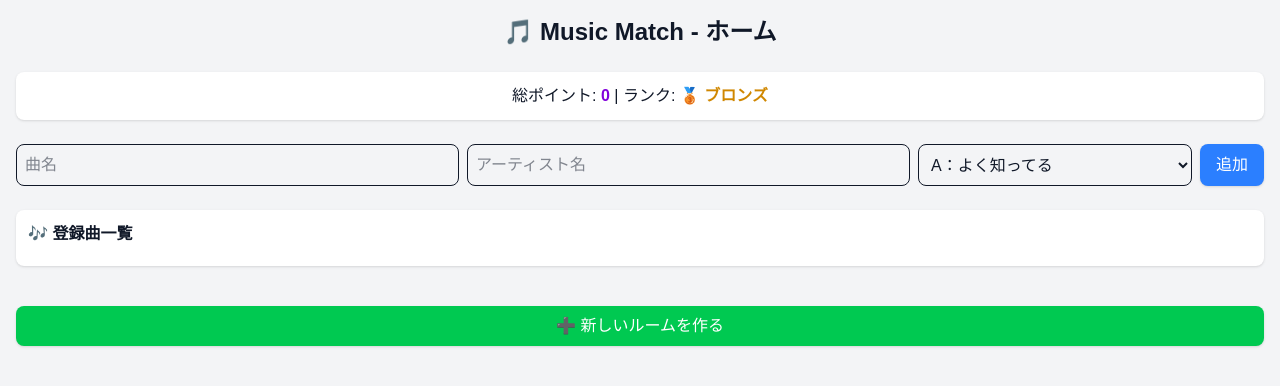
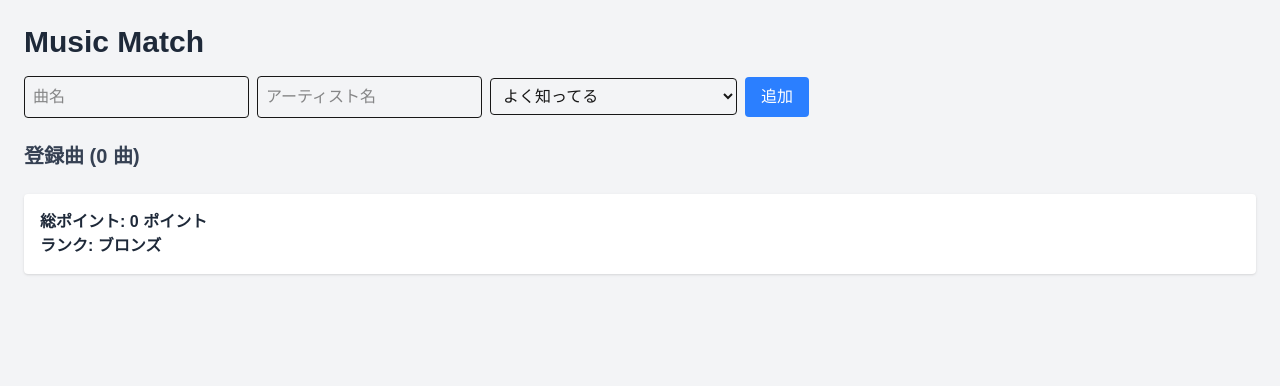
Before and after one commit to kadann284-sud/music-match, a Next.js app: page / in a window 1280 px wide. Before the commit this address had no page. Shown: the top 386 px of the page. Built offline with nearby package versions, Linux system fonts and the light colour scheme.

Commit message:
Fix localStorage SSR error with 'use client'

```diff
--- a/app/page.tsx
+++ b/app/page.tsx
@@ -1,170 +1,141 @@
-"use client";
+"use client"; // クライアントサイド専用にする
 
-import { useState, useEffect } from 'react';
-import { useRouter } from 'next/navigation';
-import { db } from '@/lib/firebase';
-import { doc, onSnapshot, setDoc } from 'firebase/firestore';
+import { useEffect, useState } from "react";
 
-type Song = { name: string; artist: string; key: string; rating: 'A' | 'B' | 'C' };
-type User = { id: string; name: string; songs: Song[] };
-
-// ランク判定
-function getRank(points: number) {
-  if (points >= 1000) return '💎 ダイヤ';
-  if (points >= 301) return '🏆 プラチナ';
-  if (points >= 101) return '🥇 ゴールド';
-  if (points >= 51) return '🥈 シルバー';
-  return '🥉 ブロンズ';
+interface Song {
+  name: string;
+  artist: string;
+  rank: "A" | "B" | "C"; // 3段階評価
 }
 
-// 評価→ポイント変換
-function ratingToPoint(rating: 'A'|'B'|'C') {
-  switch (rating) {
-    case 'A': return 3; // よく知ってる
-    case 'B': return 2; // 聞いたことある
-    case 'C': return 1; // 名前だけ知ってる／うろ覚え
-  }
-}
+export default function Home() {
+  const [songs, setSongs] = useState<Song[]>([]);
+  const [songName, setSongName] = useState("");
+  const [artistName, setArtistName] = useState("");
+  const [rank, setRank] = useState<"A" | "B" | "C">("A");
 
-function normalizeSong(name: string, artist: string) {
-  return (name + '_' + artist).toLowerCase().normalize('NFKC').replace(/[\s\p{Punctuation}]/gu, '');
-}
+  // localStorage から読み込む
+  useEffect(() => {
+    const savedSongs = localStorage.getItem("songs");
+    if (savedSongs) setSongs(JSON.parse(savedSongs));
+  }, []);
 
-export default function HomePage() {
-  const router = useRouter();
-  const [currentUser, setCurrentUser] = useState<User | null>(null);
-  const [songs, setSongs] = useState<Song[]>([]);
-  const [songName, setSongName] = useState('');
-  const [artistName, setArtistName] = useState('');
-  const [rating, setRating] = useState<'A'|'B'|'C'>('A');
+  // 曲を保存する関数
+  const addSong = () => {
+    if (!songName.trim()) return;
 
-  const userId = localStorage.getItem('userId');
-
-  // ログインチェック・ユーザー取得
-  useEffect(() => {
-    if (!userId) {
-      router.push('/login');
+    // 重複登録防止（曲名 + アーティスト）
+    if (
+      songs.some(
+        (s) =>
+          s.name.toLowerCase().trim() === songName.toLowerCase().trim() &&
+          s.artist.toLowerCase().trim() === artistName.toLowerCase().trim()
+      )
+    ) {
+      alert("すでに登録されています");
       return;
     }
 
-    const unsub = onSnapshot(doc(db, 'users', userId), (snap) => {
-      if (snap.exists()) {
-        const data = snap.data();
-        setCurrentUser({ id: snap.id, name: data.name, songs: data.songs || [] });
-        setSongs(data.songs || []);
-      }
-    });
+    const newSong: Song = { name: songName.trim(), artist: artistName.trim(), rank };
+    const updatedSongs = [...songs, newSong];
+    setSongs(updatedSongs);
+    localStorage.setItem("songs", JSON.stringify(updatedSongs));
+    setSongName("");
+    setArtistName("");
+    setRank("A");
+  };
 
-    return () => unsub();
-  }, [userId, router]);
+  // 曲を削除
+  const deleteSong = (index: number) => {
+    const updatedSongs = songs.filter((_, i) => i !== index);
+    setSongs(updatedSongs);
+    localStorage.setItem("songs", JSON.stringify(updatedSongs));
+  };
 
-  async function addSong() {
-    if (!currentUser || !songName || !artistName) return;
+  // ランクポイント計算
+  const getRankPoints = (s: Song) => {
+    switch (s.rank) {
+      case "A":
+        return 3;
+      case "B":
+        return 2;
+      case "C":
+        return 1;
+    }
+  };
 
-    const key = normalizeSong(songName, artistName);
-    if (songs.some((s) => s.key === key)) return;
+  const totalPoints = songs.reduce((acc, s) => acc + getRankPoints(s), 0);
 
-    const newSong: Song = { name: songName, artist: artistName, key, rating };
-    const updated = { ...currentUser, songs: [...songs, newSong] };
-    await setDoc(doc(db, 'users', currentUser.id), updated);
-
-    setSongName('');
-    setArtistName('');
-    setRating('A');
-  }
-
-  async function deleteSong(songKey: string) {
-    if (!currentUser) return;
-    const updated = { ...currentUser, songs: songs.filter((s) => s.key !== songKey) };
-    await setDoc(doc(db, 'users', currentUser.id), updated);
-  }
-
-  function goToRoom() {
-    router.push(`/room/${crypto.randomUUID()}`);
-  }
-
-  // 総ポイント計算
-  const totalPoints = songs.reduce((sum, s) => sum + ratingToPoint(s.rating), 0);
-  const rank = getRank(totalPoints);
+  const getUserRank = () => {
+    if (totalPoints >= 1000) return "ダイヤ";
+    if (totalPoints >= 301) return "プラチナ";
+    if (totalPoints >= 101) return "ゴールド";
+    if (totalPoints >= 51) return "シルバー";
+    return "ブロンズ";
+  };
 
   return (
-    <main className="min-h-screen p-4 bg-gray-100 flex flex-col gap-6">
-      <h1 className="text-2xl font-bold text-center text-gray-900">🎵 Music Match - ホーム</h1>
+    <div className="min-h-screen bg-gray-100 p-6">
+      <h1 className="text-3xl font-bold text-gray-800 mb-4">Music Match</h1>
 
-      {currentUser && (
-        <div className="bg-gray-200 p-3 rounded-lg text-gray-900 font-semibold text-center">
-          ユーザー名: <span className="text-blue-700">{currentUser.name}</span> |
-          UserID: <span className="text-green-700">{currentUser.id}</span>
-        </div>
-      )}
-
-      {/* 総ポイントとランク */}
-      <div className="bg-white p-3 rounded-lg shadow text-center text-gray-900">
-        総ポイント: <span className="font-bold text-purple-700">{totalPoints}</span> | ランク: <span className="font-bold text-yellow-600">{rank}</span>
-      </div>
-
-      {/* 曲追加フォーム */}
-      <div className="flex flex-col md:flex-row gap-2">
+      <div className="mb-6">
         <input
-          className="flex-1 p-2 rounded-lg border text-gray-900"
+          className="p-2 border rounded mr-2"
           placeholder="曲名"
           value={songName}
           onChange={(e) => setSongName(e.target.value)}
         />
         <input
-          className="flex-1 p-2 rounded-lg border text-gray-900"
+          className="p-2 border rounded mr-2"
           placeholder="アーティスト名"
           value={artistName}
           onChange={(e) => setArtistName(e.target.value)}
         />
         <select
-          className="p-2 rounded-lg border text-gray-900"
-          value={rating}
-          onChange={(e) => setRating(e.target.value as 'A'|'B'|'C')}
+          className="p-2 border rounded mr-2"
+          value={rank}
+          onChange={(e) => setRank(e.target.value as "A" | "B" | "C")}
         >
-          <option value="A">A：よく知ってる</option>
-          <option value="B">B：聞いたことある</option>
-          <option value="C">C：名前だけ知ってる／うろ覚え</option>
+          <option value="A">よく知ってる</option>
+          <option value="B">聞いたことある</option>
+          <option value="C">名前だけ知ってる／うろ覚え</option>
         </select>
         <button
+          className="px-4 py-2 bg-blue-500 text-white rounded"
           onClick={addSong}
-          className="px-4 py-2 bg-blue-500 text-white rounded-lg shadow hover:bg-blue-600 transition"
         >
           追加
         </button>
       </div>
 
-      {/* 曲リスト */}
-      <div className="bg-white p-3 rounded-lg shadow flex flex-col gap-2">
-        <h2 className="font-semibold text-gray-900">🎶 登録曲一覧</h2>
-        <ul className="flex flex-col gap-1">
-          {songs.map((s) => (
-            <li key={s.key} className="flex justify-between items-center p-1 rounded hover:bg-gray-100">
-              <div>
-                <span className="font-bold text-gray-900">{s.name}</span> -{' '}
-                <span className="text-gray-700">{s.artist}</span> (
-                <span className="text-purple-700 font-semibold">
-                  {s.rating} ({ratingToPoint(s.rating)}pt)
-                </span>)
-              </div>
-              <button
-                onClick={() => deleteSong(s.key)}
-                className="text-red-500 font-bold px-2"
-              >
-                ❌
-              </button>
-            </li>
-          ))}
-        </ul>
+      <h2 className="text-xl font-semibold text-gray-700 mb-2">
+        登録曲 ({songs.length} 曲)
+      </h2>
+      <ul className="mb-6">
+        {songs.map((s, i) => (
+          <li
+            key={i}
+            className="flex justify-between items-center bg-white p-2 mb-1 rounded shadow-sm"
+          >
+            <span className="text-gray-800">
+              {s.name} - {s.artist} ({s.rank})
+            </span>
+            <button
+              className="text-red-500 font-bold"
+              onClick={() => deleteSong(i)}
+            >
+              ×
+            </button>
+          </li>
+        ))}
+      </ul>
+
+      <div className="bg-white p-4 rounded shadow-sm">
+        <p className="text-gray-800 font-semibold">
+          総ポイント: {totalPoints} ポイント
+        </p>
+        <p className="text-gray-800 font-semibold">ランク: {getUserRank()}</p>
       </div>
-
-      {/* ルーム作成ボタン */}
-      <button
-        onClick={goToRoom}
-        className="mt-4 px-4 py-2 bg-green-500 text-white rounded-lg shadow hover:bg-green-600 transition"
-      >
-        ➕ 新しいルームを作る
-      </button>
-    </main>
+    </div>
   );
 }
```
